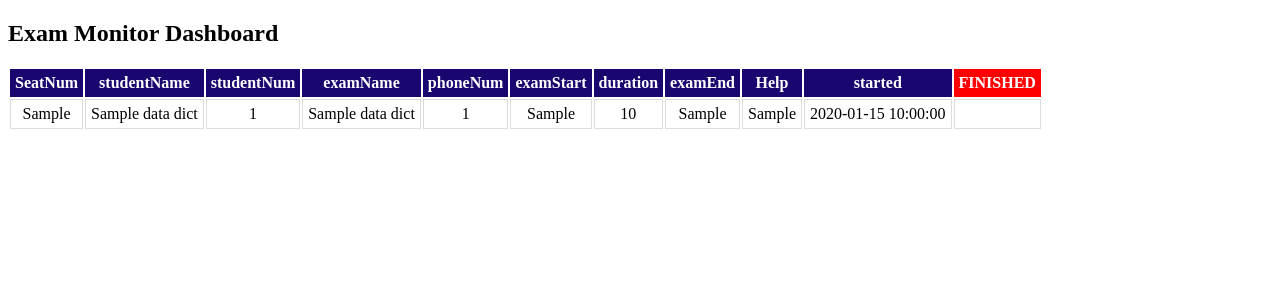
After one commit to henrylyyc/hackcamp2022, a Flask app: template dashBoardApp/templates/dashboard.html in a window 1280 px wide. The commit adds this page. Shown: the top 300 px of the page. Run offline with Flask 2, Linux system fonts and the light colour scheme; the template is opened without the code that fills it: most values are stand-ins (such as "Sample title", 1, 10 or a date in 2020).

Commit message:
dashBoardApp_v1

```diff
--- a/ExamCheck/app.py
+++ b/ExamCheck/app.py
@@ -14,18 +14,30 @@ def main():
     cursor = database.cursor()
 
     spot_id = request.args.get("spot_id")
-    print(spot_id)
+    #print(spot_id)
 
-    cursor.execute(f"SELECT * FROM exam-data WHERE room_seat_num={int(spot_id)}")
+    cursor.execute(f"SELECT * FROM exam_info WHERE room_seat_num={int(spot_id)}")
+
+    dataDict={}
     for result in cursor:
         print(result)
+        dataDict[result[1]]={"studentName":result[0],
+                            "examName":result[2],
+                            "phoneNum":result[3],
+                            "examTime":(result[4],result[5]),
+                            "item1": result[6],
+                            "item2": result[7],
+                            "item3": result[8]}
 
     if request.method == "POST": # https://www.geeksforgeeks.org/retrieving-html-from-data-using-flask/
         first_name = request.form.get("fname")
         last_name = request.form.get("lname")
         print(first_name)
         print(last_name)
-    return render_template("index.html")
+    return render_template("index.html", data=cursor)
+
+
+
 
 """cursor.close()
 database.close()"""
--- a/ExamCheck/templates/index.html
+++ b/ExamCheck/templates/index.html
@@ -1,8 +1,8 @@
 <form action="{{ url_for("main")}}" method="post">
 <label for="exam_start">Exam start:</label>
-<input type="text" id="exam_start" name="exam_start" placeholder="{{}}">
+<input type="text" id="exam_start" name="exam_start">
 <label for="exam_duration">Exam duration (hours):</label>
-<input type="text" id="exam_duration" name="exam_duration" placeholder="{{}}">
+<input type="text" id="exam_duration" name="exam_duration" >
 <label for="last_time_checked">Last time checked on:</label>
 <input type="text" id="last_time_checked" name="last_time_checked" placeholder="bruh">
 <button type="submit">Update fields</button>
--- /dev/null
+++ b/dashBoardApp/templates/dashboard.html
@@ -0,0 +1,70 @@
+<!DOCTYPE html>
+
+<html lang="en">
+    <head>
+        <!--<link rel="stylesheet" href="style.css">-->
+        <style>
+            td{
+                border: 1px solid #ddd;
+                padding-top: 5px;
+                padding-bottom: 5px;
+                padding-left: 5px;
+                padding-right: 5px;
+                text-align: center;
+            }
+            th{
+                padding-top: 5px;
+                padding-bottom: 5px;
+                padding-left: 5px;
+                padding-right: 5px;
+            text-align: center;
+            background-color: #1b066f;
+            color: white;
+            }
+        </style>
+        <title>Exam Monitor Dashboard</title>
+    </head>
+    <body>
+        <div class="container">
+            <div class="section">
+                <h2>Exam Monitor Dashboard</h2>
+                <table>
+                    <thead>
+                        <tr">
+                            <th>SeatNum</th>
+                            <th>studentName</th>
+                            <th>studentNum</th>
+                            <th>examName</th>
+                            <th>phoneNum</th>
+                            <th>examStart</th>
+                            <th>duration</th>
+                            <th>examEnd</th>
+                            <th>Help</th>
+                            <th>started</th>
+                            <th style="background-color: red;">FINISHED</th>
+
+                        </tr>
+                    </thead>
+                    <tbody method='get'>
+                        <!-- TODO: Loop through the database entries to display them in this table -->
+                        {% for d in dataDict %}
+                            <tr>
+                                <td>{{d}}</td>
+                                <td>{{dataDict[d]['studentName']}}</td>
+                                <td>{{dataDict[d]['studentNum']}}</td>
+                                <td>{{dataDict[d]['examName']}}</td>
+                                <td>{{dataDict[d]['phoneNum']}}</td>
+                                <td>{{dataDict[d]['examStart']}}</td>
+                                <td>{{dataDict[d]['duration']}}</td>
+                                <td>{{dataDict[d]['examEnd']}}</td>
+                                <td>{{dataDict[d]['needsHelp']}}</td>
+                                <td>{{dataDict[d]['started']}}</td>
+                                <td>{{dataDict[d]['isFinished']}}</td>
+                            </tr>
+                        {% endfor %}
+                    </tbody>
+                </table>
+            </div>
+        </div>
+    </body>
+</html>
```
Also changed, not shown: dashBoardApp/app.py (added, +53 -0 lines), README.md.
